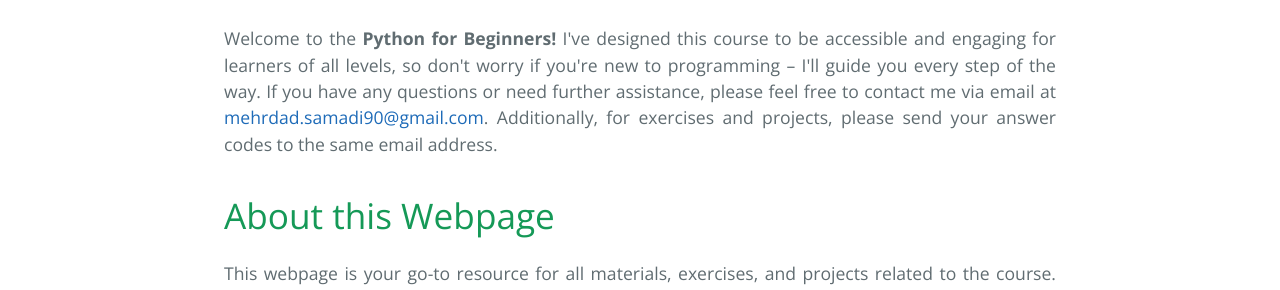
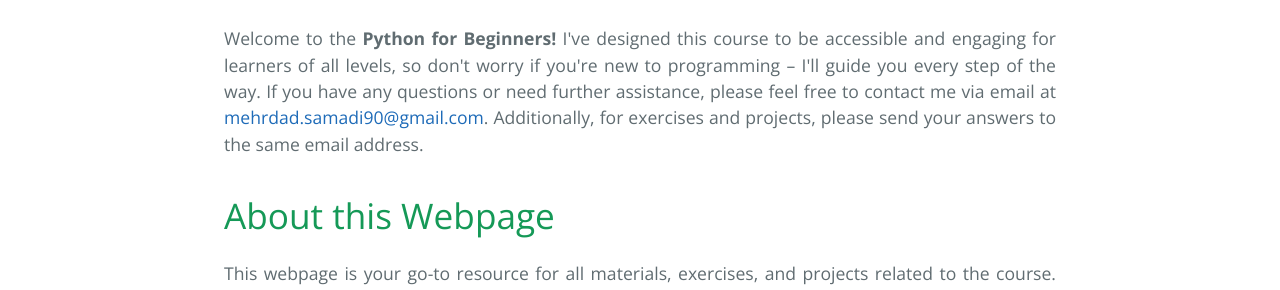
Before and after one commit to MehrdadSamadishadlou/Python_for_Beginners, a Jekyll site: the page built from index.md, in a window 1280 px wide. Shown: the part 476-766 px from the top of the page. Built offline with Jekyll 4.4.1, drawn with Linux system fonts in a browser that asks for light colours.

Commit message:
Update index.md

```diff
--- a/index.md
+++ b/index.md
@@ -9,7 +9,7 @@ filename: index
 # About this Course
 
 <p style='text-align: justify;'>
-Welcome to the <b>Python for Beginners!</b>  I've designed this course to be accessible and engaging for learners of all levels, so don't worry if you're new to programming – I'll guide you every step of the way. If you have any questions or need further assistance, please feel free to contact me via email at <a href="mehrdad.samadi90@gmail.com">mehrdad.samadi90@gmail.com</a>. Additionally, for exercises and projects, please send your answer codes to the same email address.
+Welcome to the <b>Python for Beginners!</b>  I've designed this course to be accessible and engaging for learners of all levels, so don't worry if you're new to programming – I'll guide you every step of the way. If you have any questions or need further assistance, please feel free to contact me via email at <a href="mehrdad.samadi90@gmail.com">mehrdad.samadi90@gmail.com</a>. Additionally, for exercises and projects, please send your answers to the same email address.
 </p>
 
 # About this Webpage
```
